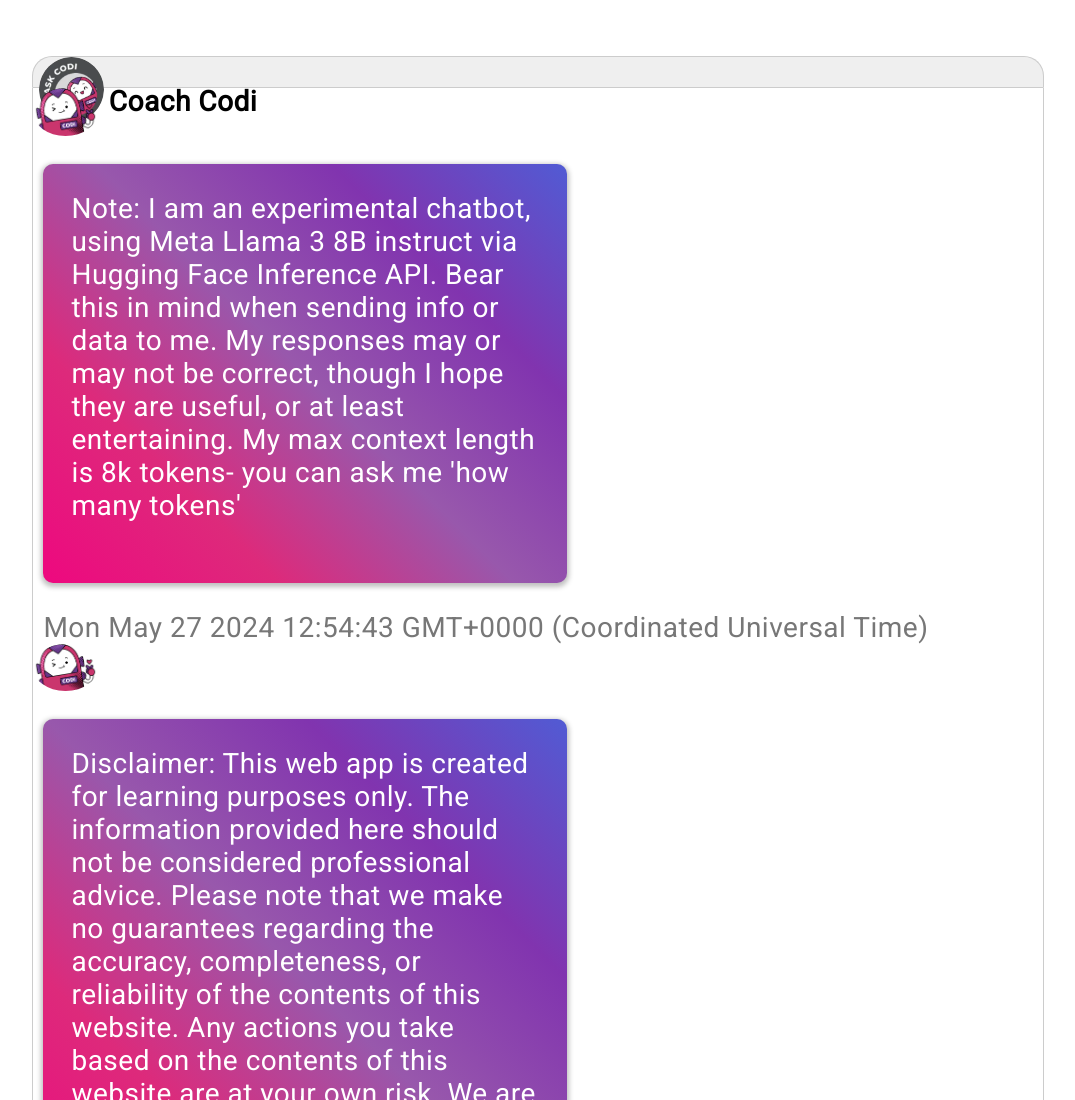
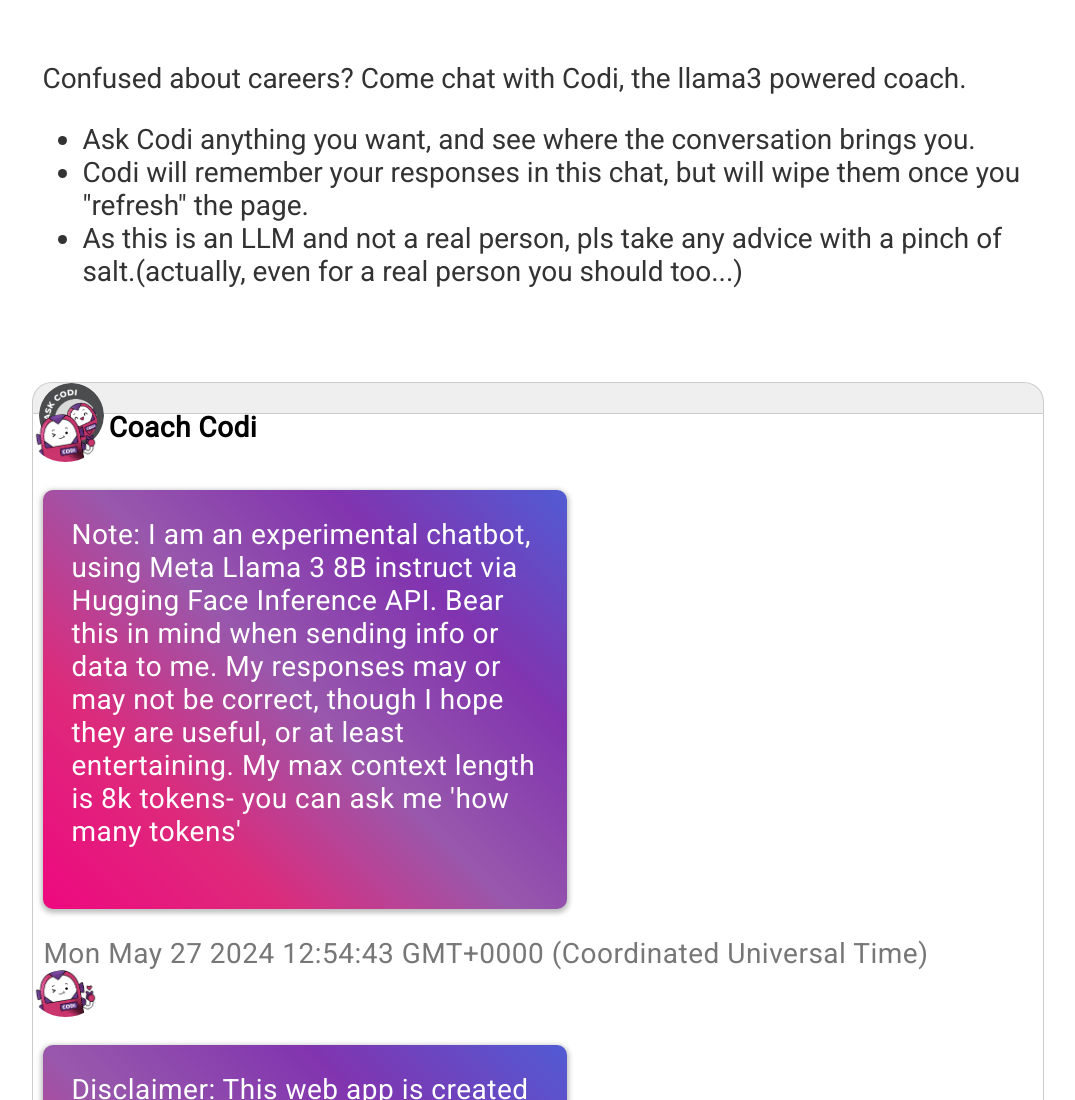
Before and after one commit to im-tchia/slack1, a website: page index.html in a window 1280 px wide. Shown: the top 1100 px of the page, without its empty margins (102-1177 px from the left). Drawn offline with nearby package versions, Linux system fonts and the light colour scheme.

Commit message:
intro text

```diff
--- a/index.html
+++ b/index.html
@@ -27,6 +27,17 @@
   </head>
 
   <body>
+<div class = "intro">
+
+  <br>
+  <p>Confused about careers? Come chat with Codi, the llama3 powered coach.
+    <ul>
+      <li>Ask Codi anything you want, and see where the conversation brings you. </li>
+      <li>Codi will remember your responses in this chat, but will wipe them once you "refresh" the page. </li>
+      <li>As this is an LLM and not a real person, pls take any advice with a pinch of salt.(actually, even for a real person you should too...)</li>
+    </ul>
+    </p>
+  </div>
     <!-- Main container -->
     <div class="container">
       <!-- msg-header section starts -->
--- a/styles.css
+++ b/styles.css
@@ -2,6 +2,23 @@
 * {
     box-sizing: border-box;
     font-family: 'Roboto', sans-serif;
+}
+
+
+.intro{
+    color: rgba(0, 0, 0, 0.8);
+    /* border-radius: 10px; */
+    font-size: 14px;
+    /* padding: 5px 12px 5px 12px; */
+
+    padding: 10px;
+    text-align: left;
+    align-items: center;
+    margin-left: auto;
+    margin-right: auto;
+    width: 80%;
+    /* box-shadow: rgb(0 0 0 / 25%) 0px 2px 5px 2px; */
+
 }
 
 /* Styling the main container */
```
